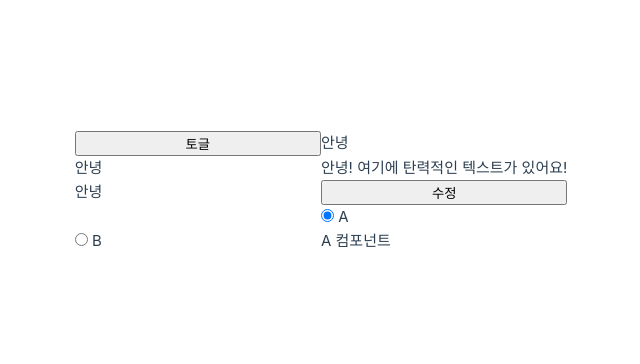
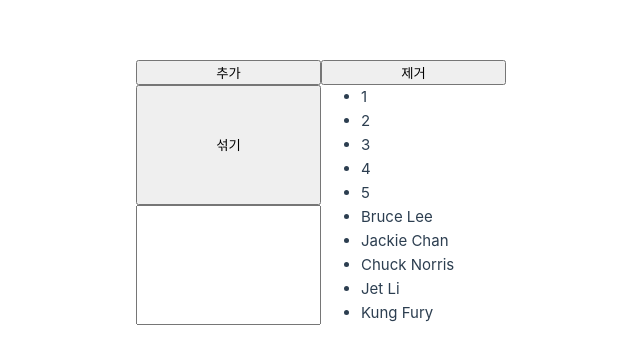
Before and after one commit to Oneul1213/VueDoc, a Vue app in the folder Vue3/vue3-doc/: page / in a window 1280 px wide. Shown: the part 208-572 px from the top of the page, without its empty margins (319-959 px from the left). Built offline with nearby package versions, Linux system fonts and the light colour scheme.

Commit message:
[Vue3] 빌트인 컴포넌트 - TransitionGroup

```diff
--- a/Vue3/vue3-doc/package.json
+++ b/Vue3/vue3-doc/package.json
@@ -11,6 +11,7 @@
   },
   "dependencies": {
     "animate.css": "^4.1.1",
+    "lodash": "^4.17.21",
     "vue": "^3.3.4"
   },
   "devDependencies": {
--- a/Vue3/vue3-doc/src/App.vue
+++ b/Vue3/vue3-doc/src/App.vue
@@ -1,116 +1,90 @@
 <template>
-  <button @click="show = !show">토글</button>
-  <Transition name="fade" appear>
-    <p v-if="show">안녕</p>
-  </Transition>
-  <Transition name="slide-fade" appear>
-    <p v-if="show">안녕</p>
-  </Transition>
-  <Transition name="bounce" appear>
-    <p v-if="show" style="text-align: center;">
-      안녕! 여기에 탄력적인 텍스트가 있어요!
-    </p>
-  </Transition>
-  <Transition
-    name="custom-classes"
-    enter-active-class="animate__animated animate__tada"
-    leage-active-class="animate__animated animate__bounceOutRight"
-    appear
+  <button @click="addRandomIdx">추가</button>
+  <button @click="removeRandomIdx">제거</button>
+  <button @click="shuffle">섞기</button>
+  <TransitionGroup name="list" tag="ul">
+    <li v-for="item in items" :key="item">
+      {{ item }}
+    </li>
+  </TransitionGroup>
+  <input v-model="query" />
+  <TransitionGroup
+    tag="ul"
+    :css="false"
+    @before-enter="onBeforeEnter"
+    @enter="onEnter"
+    @leave="onLeave"
   >
-    <p v-if="show">안녕</p>
-  </Transition>
-  <Transition name="doc-state" mode="out-in">
-    <button v-if="docState === 'saved'" @click="docState = 'edited'">수정</button>
-    <button v-else-if="docState === 'edited'" @click="docState = 'editing'">저장</button>
-    <button v-else-if="docState === 'editing'" @click="docState = 'saved'">취소</button>
-  </Transition>
-
-  <br>
-  <label>
-    <input type="radio" v-model="activeComponent" :value="CompA" /> A
-  </label>
-  <label>
-    <input type="radio" v-model="activeComponent" :value="CompB" /> B
-  </label>
-  <Transition name="component-fade" mode="out-in">
-    <component :is="activeComponent"></component>
-  </Transition>
+    <li
+      v-for="(item, index) in computedList"
+      :key="item.msg"
+      :data-index="index"
+    >
+      {{ item.msg }}
+    </li>
+  </TransitionGroup>
 </template>
 
 <script setup>
-import { ref, shallowRef } from 'vue'
-import 'animate.css'
-import CompA from '@/components/CompA.vue'
-import CompB from '@/components/CompB.vue'
+import { shuffle as _shuffle } from 'lodash'
+import { ref, computed } from 'vue'
 
-const show = ref(true)
-const docState = ref('saved')
-const activeComponent = shallowRef(CompA)
+
+const items = ref([1, 2, 3, 4, 5])
+const current = ref(5)
+const query = ref('')
+const list = [
+    { msg: 'Bruce Lee' },
+    { msg: 'Jackie Chan' },
+    { msg: 'Chuck Norris' },
+    { msg: 'Jet Li' },
+    { msg: 'Kung Fury' },
+  ]
+
+
+const computedList = computed(() => {
+  return list.filter((item) => item.msg.toLowerCase().includes(query.value))
+})
+
+function addRandomIdx(e) {
+  const idx = Math.floor(Math.random() * items.value.length)
+  items.value.splice(idx, 0, ++current.value)
+}
+
+function removeRandomIdx(e) {
+  const idx = Math.floor(Math.random() * items.value.length)
+  items.value.splice(idx, 1)
+}
+
+function shuffle(e) {
+  items.value = _shuffle(items.value)
+}
+
+function onBeforeEnter(e) {
+
+}
+
+function onEnter(e) {
+
+}
+
+function onLeave(e) {
+
+}
 </script>
 
 <style scoped>
-.fade-enter-active,
-.fade-leave-active {
-  transition: opacity 0.5s ease;
+.list-move,
+.list-enter-active,
+.list-leave-active {
+  transition: all 0.5s ease;
 }
-
-.fade-enter-from,
-.fade-leave-to {
+.list-enter-from,
+.list-leave-to {
   opacity: 0;
+  transform: translateX(30px);
 }
-
-.slide-fade-enter-active {
-  transition: all 0.3s ease-out;
-}
-
-.slide-fade-leave-active {
-  transition: all 0.8s cubic-bezier(1, 0.5, 0.8, 1);
-}
-
-.slide-fade-enter-from,
-.slide-fade-leave-to {
-  transform: translateX(20px);
-  opacity: 0;
-}
-
-.bounce-enter-active {
-  animation: bounce-in 0.5s;
-}
-.bounce-leave-active {
-  animation: bounce-in 0.5s reverse;
-}
-@keyframes bounce-in {
-  0% {
-    transform: scale(0);
-  }
-  50% {
-    transform: scale(1.25);
-  }
-  100% {
-    transform: scale(1);
-  }
-}
-
-.doc-state-enter-active,
-.doc-state-leave-active {
-  transition: all 0.15s ease-out;
-}
-.doc-state-enter-from {
-  opacity: 0;
-  transform: translateY(30px);
-}
-.doc-state-leave-to {
-  opacity: 0;
-  transform: translateY(-30px);
-}
-
-.component-fade-enter-active,
-.component-fade-leave-active {
-  transition: opacity 0.5s ease;
-}
-
-.component-fade-enter-from,
-.component-fade-leave-to {
-  opacity: 0;
+.list-leave-active {
+  position: absolute;
 }
 </style>
```
Also changed, not shown: 1 other file (tests, documents, lock files or other folders).
